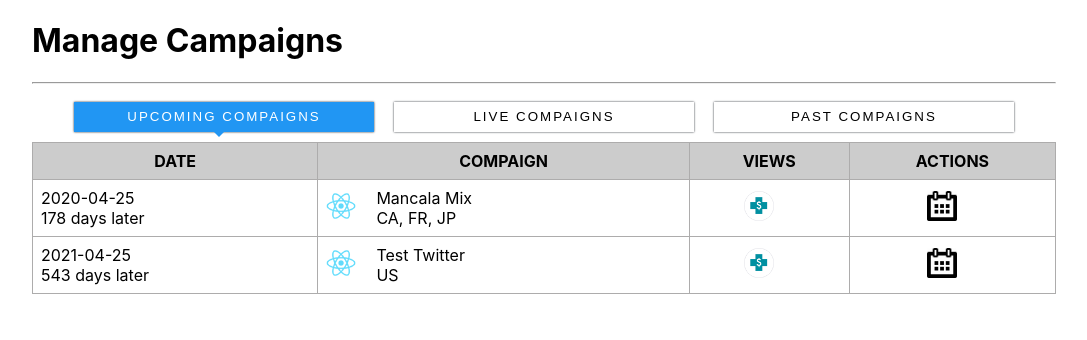
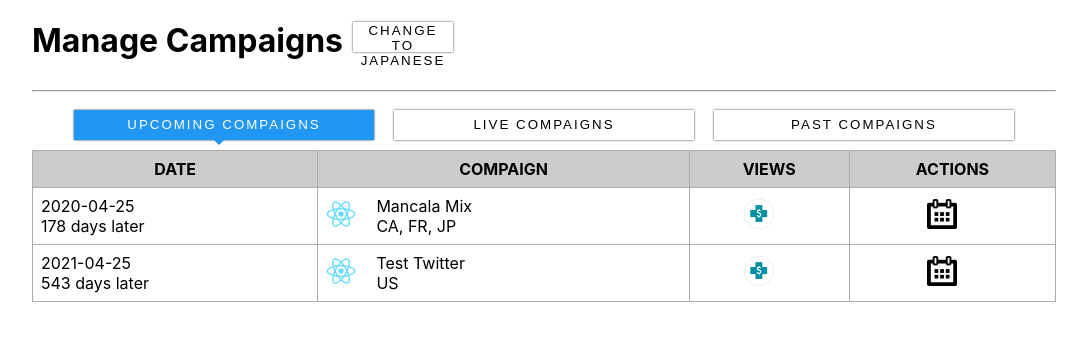
Before and after one commit to kamleshmahawar/bluestack, a React (Create React App) app: page / in a window 1280 px wide. Shown: the top 340 px of the page, without its empty margins (96-1183 px from the left). Built offline with nearby package versions, Linux system fonts and the light colour scheme.

Commit message:
Update App.js

```diff
--- a/src/App.js
+++ b/src/App.js
@@ -2,6 +2,7 @@ import { connect } from 'react-redux';
 import './App.scss';
 import React, { Component } from 'react';
 import { fetchSections, updateSctions } from './reducer';
+import * as message from './message';
 
 const labels = {
   'past': 'days ago',
@@ -15,6 +16,7 @@ export class App extends Component {
       showLoader: false,
       currentView: 'future',
       showDateSelector: {},
+      currentLang: 'EN',
     };
   }
 
@@ -48,12 +50,25 @@ export class App extends Component {
     this.setState({ showDateSelector: '' });
   }
 
+  changeLang() {
+    const currentLang = this.state.currentLang;
+    this.setState({ currentLang: currentLang == 'EN' ? 'JP' : 'EN' });
+  }
+
   render() {
     const { sections } = this.props;
-    const { showLoader, currentView, showDateSelector } = this.state;
+    const { showLoader, currentView, showDateSelector, currentLang } = this.state;
     return (
       <div className="App" onClick={this.hideDate.bind(this)}>
-        <h1>Manage Campaigns</h1>
+        <div className="row">
+          <div className="event-logo col">
+            <h1>Manage Campaigns</h1>
+          </div>
+          <div className="col right">
+            <button className='active' onClick={this.changeLang.bind(this)}>CHANGE TO  {currentLang == 'EN' ? 'JAPANESE' : 'ENGLISH'}</button>
+          </div>
+        </div>
+
         <hr />
         {showLoader && <div className="loader">
           <img src="./loader.gif" alt="Loading..." width="400" height="400" />
@@ -88,7 +103,7 @@ export class App extends Component {
                         <img src="./logo192.png" alt="loading..." />
                       </div>
                       <div className="col">
-                        <div>{section.eventName}</div>
+                        <div>{message[currentLang][section.eventName]}</div>
                         <div>{section.locale}</div>
                       </div>
                     </div>
```
